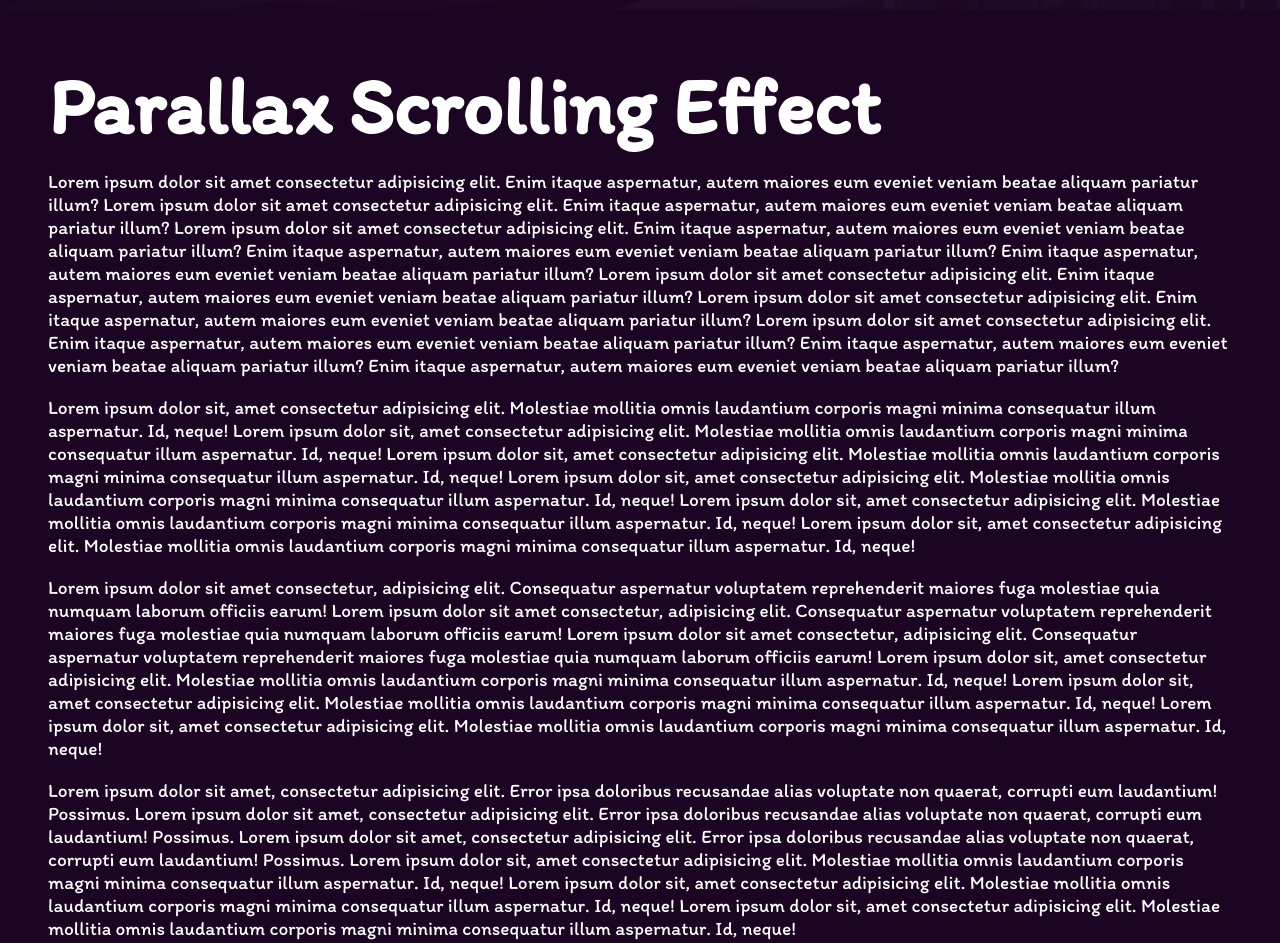
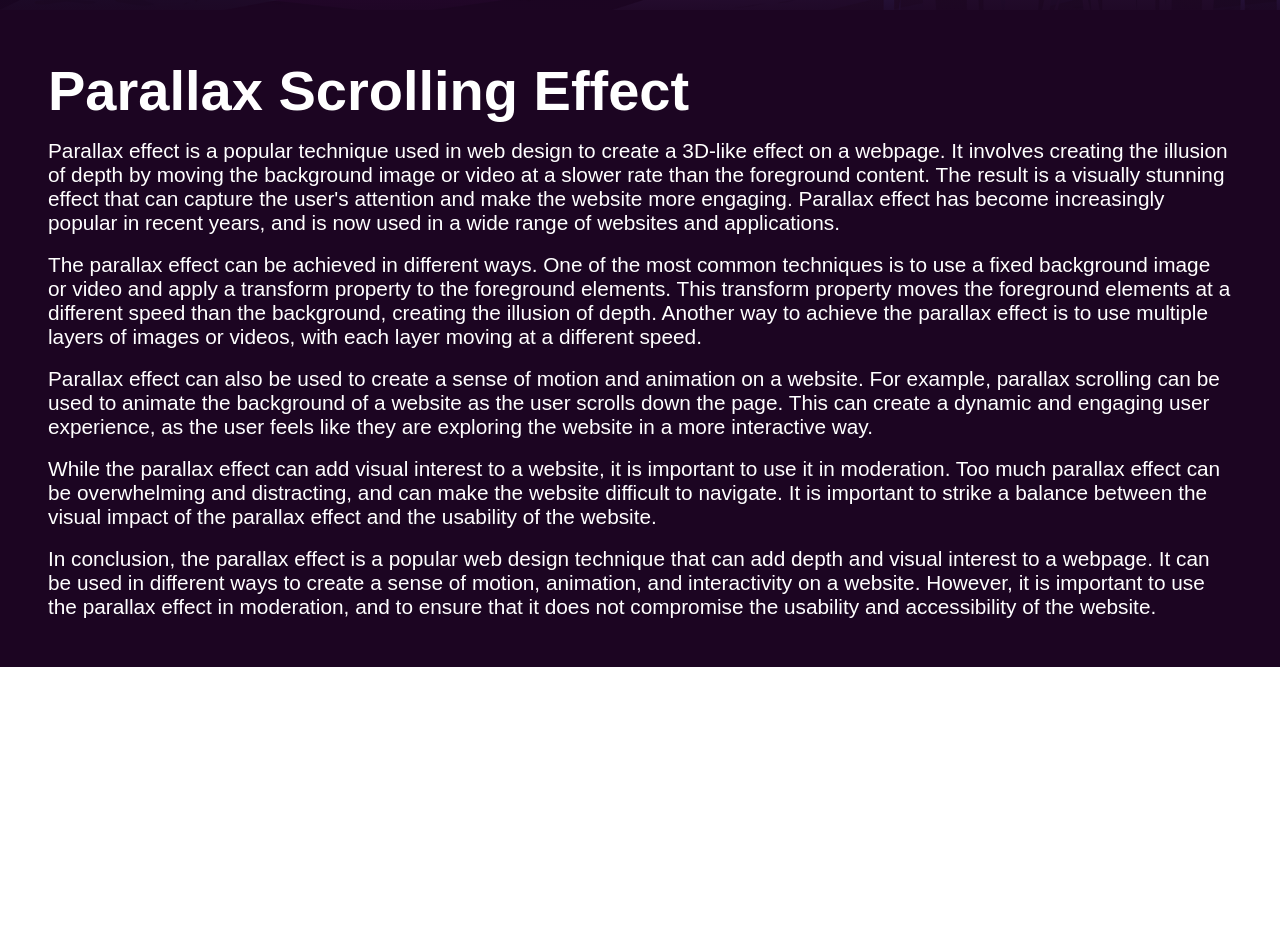
Before and after one commit to pradeepkhanal23/parallax-website, a plain HTML site: page index.html in a window 1280 px wide. Shown: the part 790-1733 px from the top of the page. After the commit the page ends 1457 px from the top, so only its background shows below. Drawn offline with Linux system fonts and the light colour scheme; a web font is replaced by a local one.

Commit message:
font size and family adjusted

```diff
--- a/index.html
+++ b/index.html
@@ -36,92 +36,48 @@
     <section class="parallax-info">
       <h1>Parallax Scrolling Effect</h1>
       <p>
-        Lorem ipsum dolor sit amet consectetur adipisicing elit. Enim itaque
-        aspernatur, autem maiores eum eveniet veniam beatae aliquam pariatur
-        illum? Lorem ipsum dolor sit amet consectetur adipisicing elit. Enim
-        itaque aspernatur, autem maiores eum eveniet veniam beatae aliquam
-        pariatur illum? Lorem ipsum dolor sit amet consectetur adipisicing elit.
-        Enim itaque aspernatur, autem maiores eum eveniet veniam beatae aliquam
-        pariatur illum? Enim itaque aspernatur, autem maiores eum eveniet veniam
-        beatae aliquam pariatur illum? Enim itaque aspernatur, autem maiores eum
-        eveniet veniam beatae aliquam pariatur illum? Lorem ipsum dolor sit amet
-        consectetur adipisicing elit. Enim itaque aspernatur, autem maiores eum
-        eveniet veniam beatae aliquam pariatur illum? Lorem ipsum dolor sit amet
-        consectetur adipisicing elit. Enim itaque aspernatur, autem maiores eum
-        eveniet veniam beatae aliquam pariatur illum? Lorem ipsum dolor sit amet
-        consectetur adipisicing elit. Enim itaque aspernatur, autem maiores eum
-        eveniet veniam beatae aliquam pariatur illum? Enim itaque aspernatur,
-        autem maiores eum eveniet veniam beatae aliquam pariatur illum? Enim
-        itaque aspernatur, autem maiores eum eveniet veniam beatae aliquam
-        pariatur illum?
+        Parallax effect is a popular technique used in web design to create a
+        3D-like effect on a webpage. It involves creating the illusion of depth
+        by moving the background image or video at a slower rate than the
+        foreground content. The result is a visually stunning effect that can
+        capture the user's attention and make the website more engaging.
+        Parallax effect has become increasingly popular in recent years, and is
+        now used in a wide range of websites and applications.
       </p>
       <br />
       <p>
-        Lorem ipsum dolor sit, amet consectetur adipisicing elit. Molestiae
-        mollitia omnis laudantium corporis magni minima consequatur illum
-        aspernatur. Id, neque! Lorem ipsum dolor sit, amet consectetur
-        adipisicing elit. Molestiae mollitia omnis laudantium corporis magni
-        minima consequatur illum aspernatur. Id, neque! Lorem ipsum dolor sit,
-        amet consectetur adipisicing elit. Molestiae mollitia omnis laudantium
-        corporis magni minima consequatur illum aspernatur. Id, neque! Lorem
-        ipsum dolor sit, amet consectetur adipisicing elit. Molestiae mollitia
-        omnis laudantium corporis magni minima consequatur illum aspernatur. Id,
-        neque! Lorem ipsum dolor sit, amet consectetur adipisicing elit.
-        Molestiae mollitia omnis laudantium corporis magni minima consequatur
-        illum aspernatur. Id, neque! Lorem ipsum dolor sit, amet consectetur
-        adipisicing elit. Molestiae mollitia omnis laudantium corporis magni
-        minima consequatur illum aspernatur. Id, neque!
+        The parallax effect can be achieved in different ways. One of the most
+        common techniques is to use a fixed background image or video and apply
+        a transform property to the foreground elements. This transform property
+        moves the foreground elements at a different speed than the background,
+        creating the illusion of depth. Another way to achieve the parallax
+        effect is to use multiple layers of images or videos, with each layer
+        moving at a different speed.
       </p>
       <br />
       <p>
-        Lorem ipsum dolor sit amet consectetur, adipisicing elit. Consequatur
-        aspernatur voluptatem reprehenderit maiores fuga molestiae quia numquam
-        laborum officiis earum! Lorem ipsum dolor sit amet consectetur,
-        adipisicing elit. Consequatur aspernatur voluptatem reprehenderit
-        maiores fuga molestiae quia numquam laborum officiis earum! Lorem ipsum
-        dolor sit amet consectetur, adipisicing elit. Consequatur aspernatur
-        voluptatem reprehenderit maiores fuga molestiae quia numquam laborum
-        officiis earum! Lorem ipsum dolor sit, amet consectetur adipisicing
-        elit. Molestiae mollitia omnis laudantium corporis magni minima
-        consequatur illum aspernatur. Id, neque! Lorem ipsum dolor sit, amet
-        consectetur adipisicing elit. Molestiae mollitia omnis laudantium
-        corporis magni minima consequatur illum aspernatur. Id, neque! Lorem
-        ipsum dolor sit, amet consectetur adipisicing elit. Molestiae mollitia
-        omnis laudantium corporis magni minima consequatur illum aspernatur. Id,
-        neque!
+        Parallax effect can also be used to create a sense of motion and
+        animation on a website. For example, parallax scrolling can be used to
+        animate the background of a website as the user scrolls down the page.
+        This can create a dynamic and engaging user experience, as the user
+        feels like they are exploring the website in a more interactive way.
       </p>
       <br />
       <p>
-        Lorem ipsum dolor sit amet, consectetur adipisicing elit. Error ipsa
-        doloribus recusandae alias voluptate non quaerat, corrupti eum
-        laudantium! Possimus. Lorem ipsum dolor sit amet, consectetur
-        adipisicing elit. Error ipsa doloribus recusandae alias voluptate non
-        quaerat, corrupti eum laudantium! Possimus. Lorem ipsum dolor sit amet,
-        consectetur adipisicing elit. Error ipsa doloribus recusandae alias
-        voluptate non quaerat, corrupti eum laudantium! Possimus. Lorem ipsum
-        dolor sit, amet consectetur adipisicing elit. Molestiae mollitia omnis
-        laudantium corporis magni minima consequatur illum aspernatur. Id,
-        neque! Lorem ipsum dolor sit, amet consectetur adipisicing elit.
-        Molestiae mollitia omnis laudantium corporis magni minima consequatur
-        illum aspernatur. Id, neque! Lorem ipsum dolor sit, amet consectetur
-        adipisicing elit. Molestiae mollitia omnis laudantium corporis magni
-        minima consequatur illum aspernatur. Id, neque!
+        While the parallax effect can add visual interest to a website, it is
+        important to use it in moderation. Too much parallax effect can be
+        overwhelming and distracting, and can make the website difficult to
+        navigate. It is important to strike a balance between the visual impact
+        of the parallax effect and the usability of the website.
       </p>
       <br />
       <p>
-        Lorem ipsum dolor sit, amet consectetur adipisicing elit. Aut ipsam
-        blanditiis tempora excepturi illum veniam, vel porro nam amet nostrum.
-        Lorem ipsum dolor sit, amet consectetur adipisicing elit. Aut ipsam
-        blanditiis tempora excepturi illum veniam, vel porro nam amet nostrum.
-        Lorem ipsum dolor sit, amet consectetur adipisicing elit. Aut ipsam
-        blanditiis tempora excepturi illum veniam, vel porro nam amet nostrum.
-        Lorem ipsum dolor sit, amet consectetur adipisicing elit. Molestiae
-        mollitia omnis laudantium corporis magni minima consequatur illum
-        aspernatur. Id, neque! Lorem ipsum dolor sit, amet consectetur
-        adipisicing elit. Molestiae mollitia omnis laudantium corporis magni
-        minima consequatur illum aspernatur. Id, neque! Lorem ipsum dolor sit,
-        amet consectetur adipisicing elit. Molestiae mollitia omnis laudantium
-        corporis magni minima consequatur illum aspernatur. Id, neque!
+        In conclusion, the parallax effect is a popular web design technique
+        that can add depth and visual interest to a webpage. It can be used in
+        different ways to create a sense of motion, animation, and interactivity
+        on a website. However, it is important to use the parallax effect in
+        moderation, and to ensure that it does not compromise the usability and
+        accessibility of the website.
       </p>
     </section>
     <script src="./script.js"></script>
--- a/styles.css
+++ b/styles.css
@@ -1,8 +1,13 @@
-@import url("https://fonts.googleapis.com/css2?family=Poppins:wght@500&family=Itim&family=Montserrat&display=swap");
+@import url("https://fonts.googleapis.com/css2?family=Climate+Crisis&family=Inconsolata:wght@300&family=Itim&family=League+Spartan:wght@500&family=Montserrat:wght@300&family=Nunito&family=Open+Sans:wght@300&family=Tilt+Prism:wght@400&family=Tilt+Neon&display=swap");
+
 * {
   margin: 0;
   padding: 0;
   box-sizing: border-box;
+}
+
+:root {
+  --font-size: 2.5rem;
 }
 
 html {
@@ -11,7 +16,7 @@
 
 body {
   min-height: 100vh;
-  font-family: "Itim", sans-serif, cursive;
+  font-family: "Tilt Neon", sans-serif, cursive;
   background: linear-gradient(#2b1055, #7597de);
   overflow-x: hidden;
 }
@@ -20,7 +25,7 @@
   position: absolute;
   top: 0;
   left: 0;
-  width: 90%;
+  width: 85%;
   margin: 1.5rem 8rem;
   display: flex;
   align-items: center;
@@ -31,7 +36,7 @@
 header a.logo {
   text-decoration: none;
   color: #fff;
-  font-size: 2.8rem;
+  font-size: var(--font-size);
   font-weight: bold;
   letter-spacing: 0.1rem;
   text-transform: uppercase;
@@ -40,7 +45,7 @@
 header ul {
   display: flex;
   align-items: center;
-  font-size: 2rem;
+  font-size: 1.5rem;
   gap: 0.6rem;
 }
 
@@ -92,7 +97,7 @@
   position: absolute;
   color: #fff;
   white-space: nowrap;
-  font-size: 10rem;
+  font-size: 8rem;
   z-index: 9;
   right: -290px;
 }
@@ -108,7 +113,7 @@
   background-color: #fff;
   color: #2b1055;
   padding: 0.5rem 1.5rem;
-  font-size: 2rem;
+  font-size: 1.5rem;
   border-radius: 45px;
   z-index: 9;
   transform: translateX(10px) translateY(120px);
@@ -134,11 +139,11 @@
 section h1 {
   margin-bottom: 1rem;
   color: #fff;
-  font-size: 5rem;
+  font-size: 3.5rem;
   font-weight: bold;
 }
 
 section p {
   color: #fff;
-  font-size: 1.2em;
+  font-size: 1.3em;
 }
```
Also changed, not shown: images/crescent-moon.svg (added), images/icons8-moon-and-stars-64.png (added).
